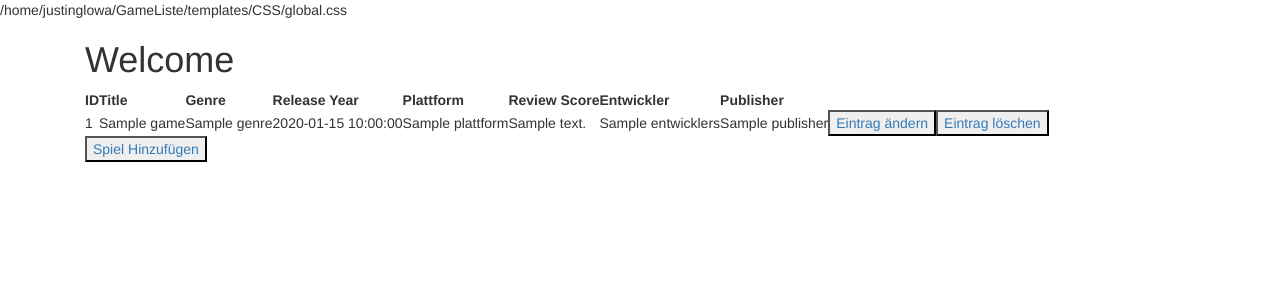
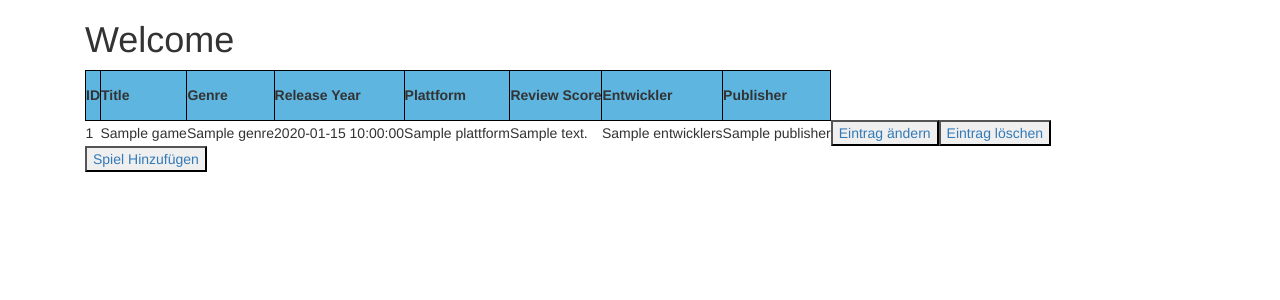
Before and after one commit to atJustinG/GameListe, a Symfony app: template templates/games/index.html.twig in a window 1280 px wide. Shown: the top 300 px of the page. Run offline with Twig, Linux system fonts and the light colour scheme; the template is opened without the code that fills it: most values are stand-ins (such as "Sample title", 1, 10 or a date in 2020); some libraries are stand-ins or nearby versions.

Commit message:
CSS files integrated

```diff
--- /dev/null
+++ b/assets/css/app.css
@@ -0,0 +1,21 @@
+
+.form-check-label{
+    padding-left: 20px;
+}
+
+table th{
+    border: 1px solid black;
+    background-color: #5eb5e0;
+}
+
+th{
+    height: 50px;
+}
+
+tr{
+    border:1px transparent;
+}
+
+button{
+
+}
--- a/composer.json
+++ b/composer.json
@@ -14,6 +14,7 @@
         "symfony/framework-bundle": "4.2.*",
         "symfony/orm-pack": "^1.0",
         "symfony/twig-bundle": "4.2.*",
+        "symfony/webpack-encore-bundle": "^1.0",
         "symfony/yaml": "4.2.*"
     },
     "config": {
--- a/config/bundles.php
+++ b/config/bundles.php
@@ -10,4 +10,5 @@ return [
     Doctrine\Bundle\MigrationsBundle\DoctrineMigrationsBundle::class => ['all' => true],
     Symfony\Bundle\MakerBundle\MakerBundle::class => ['dev' => true],
     Symfony\Bundle\WebProfilerBundle\WebProfilerBundle::class => ['dev' => true, 'test' => true],
+    Symfony\WebpackEncoreBundle\WebpackEncoreBundle::class => ['all' => true],
 ];
--- a/templates/CSS/global.css
+++ /dev/null
@@ -1,3 +0,0 @@
-.form-check-label{
-    padding-left: 20px;
-}
--- a/templates/base.html.twig
+++ b/templates/base.html.twig
@@ -18,14 +18,18 @@
     <title>{% block title %}Welcome!{% endblock %}</title>
     <link rel="stylesheet" type="text/css" href="https://maxcdn.bootstrapcdn.com/bootstrap/3.3.5/css/bootstrap.min.css">
     {% block stylesheets %}
-        {{ asset('/home/justinglowa/GameListe/templates/CSS/global.css') }}
+        {#<link rel="stylesheet" href="build/app.css">#}
+        {#{{ encore_entry_link_tags('app') }}#}
+        <link href="{{ asset('build/app.css') }}" rel="stylesheet" />
     {% endblock %}
 </head>
 <body>
 <div class="container">
     {% block body %}{% endblock %}
 
-        {% block javascripts %}{% endblock %}
+    {% block javascripts %}
+        {{ encore_entry_script_tags('app') }}
+    {% endblock %}
 </div>
 </body>
 </html>
--- a/templates/games/addGame.html.twig
+++ b/templates/games/addGame.html.twig
@@ -5,13 +5,9 @@
 {% block body %}
 
 <h1>Games hinzufügen</h1>
-    <div class="media">
-        <div class="media-body">
     {{ form_start(form) }}
     {{ form_widget(form) }}
     {{ form_end(form) }}
-        </div>
-    </div>
     <a href= "{{ path("app_game_index") }}"><button type="button" name="btnCancel">Abbruch</button></a>
 
 {% endblock %}
--- a/templates/games/index.html.twig
+++ b/templates/games/index.html.twig
@@ -20,8 +20,8 @@
                 <th>Review Score</th>
                 <th>Entwickler</th>
                 <th>Publisher</th>
-                <th></th>
-                <th></th>
+                <tr></tr>
+                <tr></tr>
             </tr>
 
             {% for game in games %}
--- /dev/null
+++ b/webpack.config.js
@@ -0,0 +1,55 @@
+var Encore = require('@symfony/webpack-encore');
+
+Encore
+    // directory where compiled assets will be stored
+    .setOutputPath('public/build/')
+    // public path used by the web server to access the output path
+    .setPublicPath('/build')
+    // only needed for CDN's or sub-directory deploy
+    //.setManifestKeyPrefix('build/')
+
+    /*
+     * ENTRY CONFIG
+     *
+     * Add 1 entry for each "page" of your app
+     * (including one that's included on every page - e.g. "app")
+     *
+     * Each entry will result in one JavaScript file (e.g. app.js)
+     * and one CSS file (e.g. app.css) if you JavaScript imports CSS.
+     */
+    .addEntry('app', './assets/js/app.js')
+    //.addEntry('page1', './assets/js/page1.js')
+    //.addEntry('page2', './assets/js/page2.js')
+
+    // will require an extra script tag for runtime.js
+    // but, you probably want this, unless you're building a single-page app
+    .enableSingleRuntimeChunk()
+
+    /*
+     * FEATURE CONFIG
+     *
+     * Enable & configure other features below. For a full
+     * list of features, see:
+     * https://symfony.com/doc/current/frontend.html#adding-more-features
+     */
+    .cleanupOutputBeforeBuild()
+    .enableBuildNotifications()
+    .enableSourceMaps(!Encore.isProduction())
+    // enables hashed filenames (e.g. app.abc123.css)
+    .enableVersioning(Encore.isProduction())
+
+    // enables Sass/SCSS support
+    //.enableSassLoader()
+
+    // uncomment if you use TypeScript
+    //.enableTypeScriptLoader()
+
+    // uncomment if you're having problems with a jQuery plugin
+    //.autoProvidejQuery()
+
+    // uncomment if you use API Platform Admin (composer req api-admin)
+    //.enableReactPreset()
+    //.addEntry('admin', './assets/js/admin.js')
+;
+
+module.exports = Encore.getWebpackConfig();
```
Also changed, not shown: assets/js/app.js (added, +14 -0 lines), package.json (+15 -5 lines), 6 other files. Lines whose indentation alone changed are shown as unchanged.
